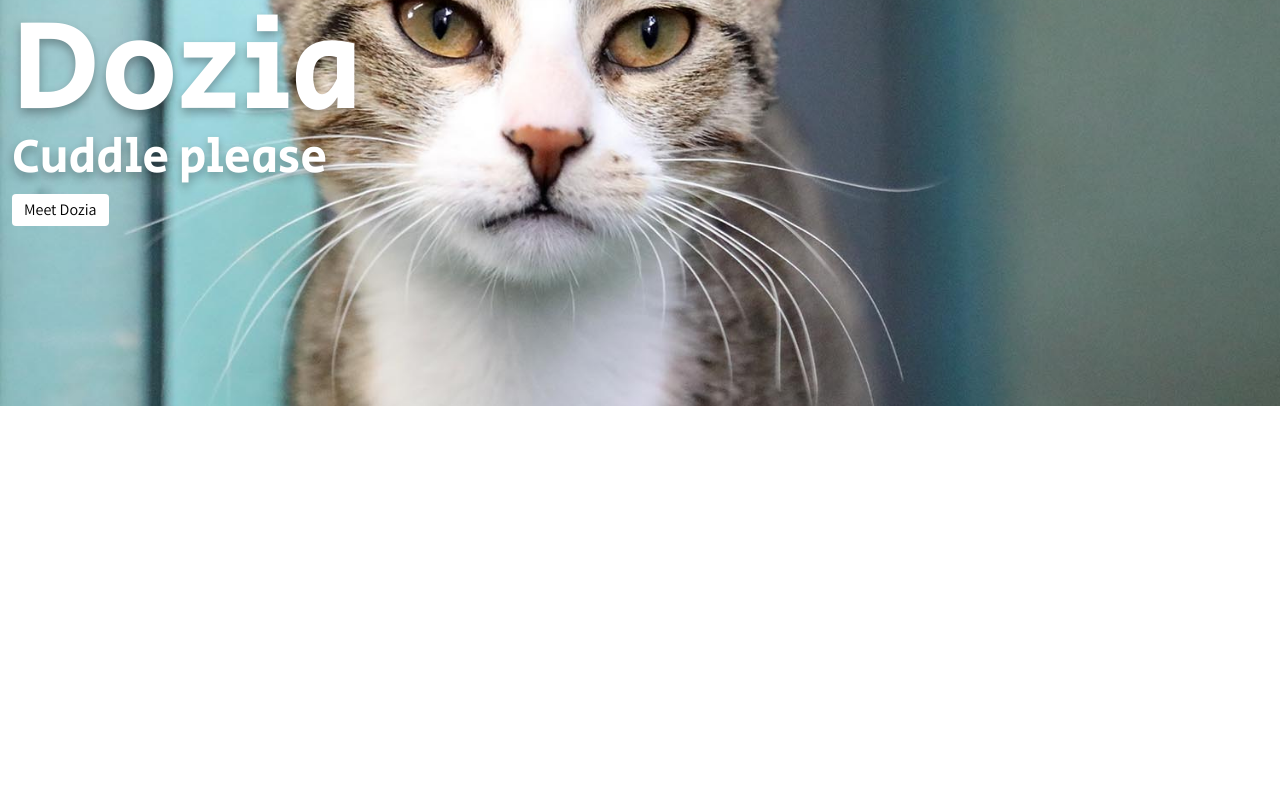
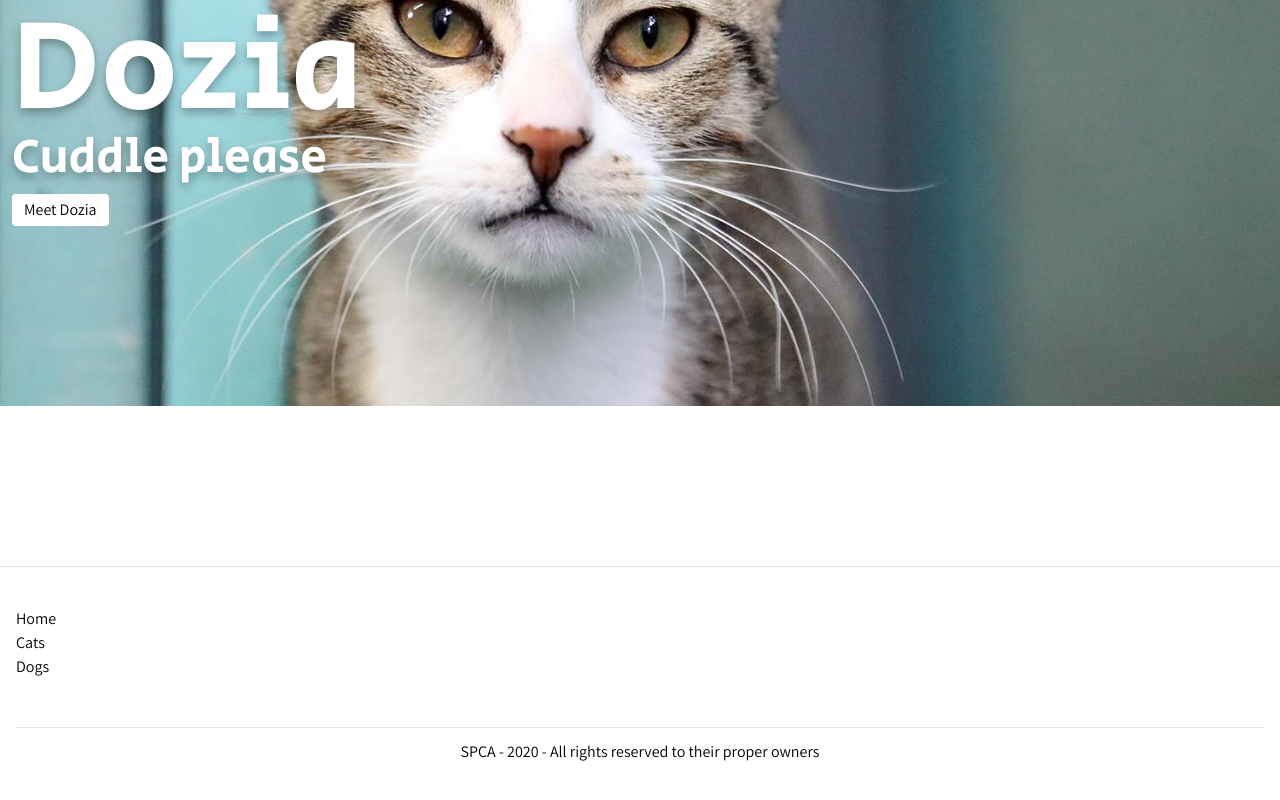
Before and after one commit to idanama/pet-adoption-front-end, a Next.js app: page / in a window 1280 px wide. Shown: the part 234-1034 px from the top of the page. Before the commit the page ends 800 px from the top, so only its background shows below. Built offline with nearby package versions, Linux system fonts and the light colour scheme.

Commit message:
added footer

```diff
--- /dev/null
+++ b/components/Footer.jsx
@@ -0,0 +1,32 @@
+import Link from 'next/link';
+
+export default function Footer() {
+  return (
+    <div className="border-t">
+      <footer className="mt-10 mb-20 container mx-auto px-4">
+        <ul>
+          <li>
+            <Link href="/">
+              <a>Home</a>
+            </Link>
+          </li>
+          <li>
+            <Link href="/cats">
+              <a>Cats</a>
+            </Link>
+          </li>
+          <li>
+            <Link href="/dogs">
+              <a>Dogs</a>
+            </Link>
+          </li>
+        </ul>
+        <div className="mt-12 pt-3 border-t text-center">
+          SPCA
+          {` - ${new Date().getFullYear()} - `}
+          All rights reserved to their proper owners
+        </div>
+      </footer>
+    </div>
+  );
+}
--- a/components/Layout.jsx
+++ b/components/Layout.jsx
@@ -1,13 +1,15 @@
 import { useRouter } from 'next/router';
+import Footer from './Footer';
 import NavBar from './NavBar';
 
 export default function Layout({ children }) {
   const router = useRouter();
-  const spacing = router.pathname === '/' ? '' : 'mt-20';
+  const spacing = router.pathname === '/' ? '' : 'mt-24';
   return (
     <>
-      <div className={spacing}>{children}</div>
+      <div className={`${spacing} min-h-screen`}>{children}</div>
       <NavBar />
+      <Footer />
     </>
   );
 }
```
